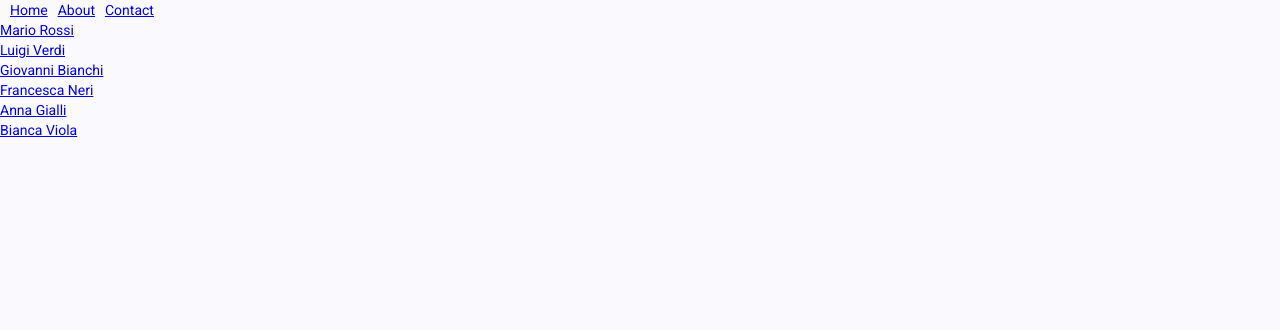
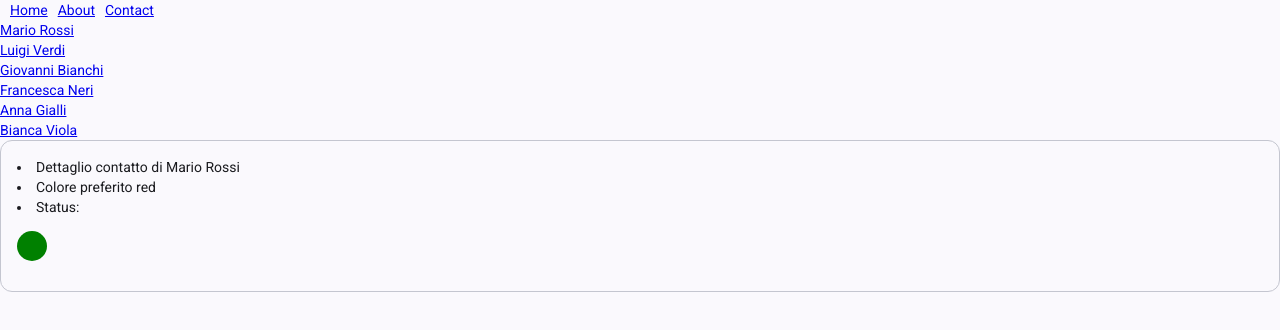
Before and after one commit to Nevia23/corso_angular, an Angular app: page /contact/0 in a window 1280 px wide. Shown: the top 330 px of the page. Built offline with nearby package versions, Linux system fonts and the light colour scheme.

Commit message:
contactDetails
ancora da sistemare l'aggiornamento in tempo reale dei dettagli alla selezione della persona dalla lista

```diff
--- a/src/app/app.html
+++ b/src/app/app.html
@@ -2,7 +2,7 @@
 <button mat.raised-button color="primary" (click)="onClick()">Change persone</button>
 <button mat.raised-button color="primary" (click)="onRestore()">Restore persone</button>
 -->
-<a [routerLink]="'/'" style="margin-left: 10px">Home</a>
+<a [routerLink]="'/home'" style="margin-left: 10px">Home</a>
 <a [routerLink]="'/about'" style="margin-left: 10px">About</a>
 <a [routerLink]="'/contact'" style="margin-left: 10px">Contact</a>
 <router-outlet />
--- /dev/null
+++ b/src/app/auth/auth-service.ts
@@ -0,0 +1,4 @@
+import { Service } from '@angular/core';
+
+@Service()
+export class AuthService {}
--- a/src/app/componenti/contact-details/contact-details.css
+++ b/src/app/componenti/contact-details/contact-details.css
@@ -0,0 +1,58 @@
+.example-card {
+  max-width: 400px;
+}
+
+.example-header-image {
+  background-image: url('https://material.angular.dev/assets/img/examples/shiba1.jpg');
+  background-size: cover;
+}
+
+.example-form {
+  min-width: 150px;
+  max-width: 500px;
+  width: 100%;
+}
+
+.example-full-width {
+  width: 100%;
+}
+
+.rigaPersona {
+  display: flex;
+  align-items: center;
+  gap: 10px;
+}
+
+.cerchioVerde {
+  width: 30px;
+  height: 30px;
+  border-radius: 50%;
+  margin-left: 10px;
+  background-color: green;
+  text-align: center;
+  color: white;
+}
+
+.cerchioRosso {
+  width: 30px;
+  height: 30px;
+  border-radius: 50%;
+  margin-left: 10px;
+  background-color: red;
+  text-align: center;
+  color: white;
+}
+
+.cerchio {
+  width: 30px;
+  height: 30px;
+  border-radius: 50%;
+}
+
+.cerchioOnline {
+  background-color: green;
+}
+
+.cerchioOffline {
+  background-color: red;
+}
--- a/src/app/componenti/contact-details/contact-details.html
+++ b/src/app/componenti/contact-details/contact-details.html
@@ -1 +1,13 @@
-<p>contact-details works!</p>
+<mat-card appearance="outlined">
+  <mat-card-content>
+    <li>Dettaglio contatto di {{ persona.nome }} {{ persona.cognome }}</li>
+    <li>Colore preferito {{ persona.colore }}</li>
+    <li>
+      Status:
+      <p
+        class="cerchio"
+        [ngClass]="{ cerchioOnline: persona.isOnline, cerchioOffline: !persona.isOnline }"
+      ></p>
+    </li>
+  </mat-card-content>
+</mat-card>
--- a/src/app/componenti/contact-details/contact-details.ts
+++ b/src/app/componenti/contact-details/contact-details.ts
@@ -1,9 +1,28 @@
-import { Component } from '@angular/core';
+import { Component, OnInit } from '@angular/core';
+import { ProvaServices } from '../../services/prova-services';
+import { ActivatedRoute, ParamMap } from '@angular/router';
+import { MatCardModule } from '@angular/material/card';
+import { CommonModule } from '@angular/common';
 
 @Component({
-  imports: [],
+  imports: [MatCardModule, CommonModule],
   selector: 'app-contact-details',
   styleUrl: './contact-details.css',
   templateUrl: './contact-details.html',
 })
-export class ContactDetails {}
+export class ContactDetails implements OnInit {
+  id: number;
+  persona: any;
+
+  constructor(
+    private service: ProvaServices,
+    private route: ActivatedRoute,
+  ) {}
+
+  ngOnInit(): void {
+    this.route.paramMap.subscribe((params: ParamMap) => {
+      this.id = + params.get("id");
+      this.persona = this.service.getPersona(this.id);
+    });
+  }
+}
--- a/src/app/componenti/contact/contact.html
+++ b/src/app/componenti/contact/contact.html
@@ -1,4 +1,3 @@
-@if (!isProfile) {
 <div>
   @for (persona of persone; track persona; let i = $index) {
     <div class="rigaPersona" [ngStyle]="{ color: persona.colore }">
@@ -6,6 +5,6 @@
     </div>
   }
 </div>
-} @else {
-  <p>Profilo contatto di {{ persona.nome }} {{ persona.cognome }} online: {{ persona.isOnline }}</p>
-}
+<div>
+  <router-outlet></router-outlet>
+</div>
--- a/src/app/componenti/contact/contact.ts
+++ b/src/app/componenti/contact/contact.ts
@@ -1,35 +1,22 @@
 import { Component, OnInit } from '@angular/core';
 import { ProvaServices } from '../../services/prova-services';
-import { ActivatedRoute } from '@angular/router';
+import { RouterOutlet } from '@angular/router';
 import { CommonModule } from '@angular/common';
 import { RouterLink } from '@angular/router';
 
 @Component({
-  imports: [CommonModule, RouterLink],
+  imports: [CommonModule, RouterLink, RouterOutlet],
   selector: 'app-contact',
   styleUrl: './contact.css',
   templateUrl: './contact.html',
 })
 export class Contact implements OnInit {
   persone: any;
-  persona: any;
 
-  isProfile: boolean = false;
-
-  constructor(
-    private serviceProva: ProvaServices,
-    private route: ActivatedRoute,
-  ) {}
+  constructor(private serviceProva: ProvaServices) {}
 
   // ngOnInit è un metodo del ciclo di vita del componente che viene chiamato dopo che il componente è stato inizializzato
   ngOnInit(): void {
-    // snapshot serve per leggere i parametri della route al momento dell'inizializzazione del componente
-    if (this.route.snapshot.paramMap.get('id')) {
-      this.isProfile = true;
-      this.persona = this.serviceProva.getPersona(parseInt(this.route.snapshot.paramMap.get('id')!));
-    } else {
-      this.isProfile = false;
-      this.persone = this.serviceProva.getPersone();
-    }
+    this.persone = this.serviceProva.getPersone();
   }
 }
--- /dev/null
+++ b/src/app/componenti/notfound/notfound.html
@@ -0,0 +1 @@
+<p>notfound works!</p>
--- a/tsconfig.json
+++ b/tsconfig.json
@@ -8,6 +8,7 @@
     "noImplicitReturns": true,
     "noFallthroughCasesInSwitch": true,
     "skipLibCheck": true,
+    "strictNullChecks": false, // non mi dà la noia di mettere il punto esclamativo (non controlla se qualcosa è null)
     "isolatedModules": true,
     "experimentalDecorators": true,
     "importHelpers": true,
```
Also changed, not shown: src/app/app.routes.ts (+6 -2 lines), src/app/componenti/notfound/notfound.ts (added, +9 -0 lines), src/app/componenti/notfound/notfound.css (added). Lines whose indentation alone changed are shown as unchanged.
